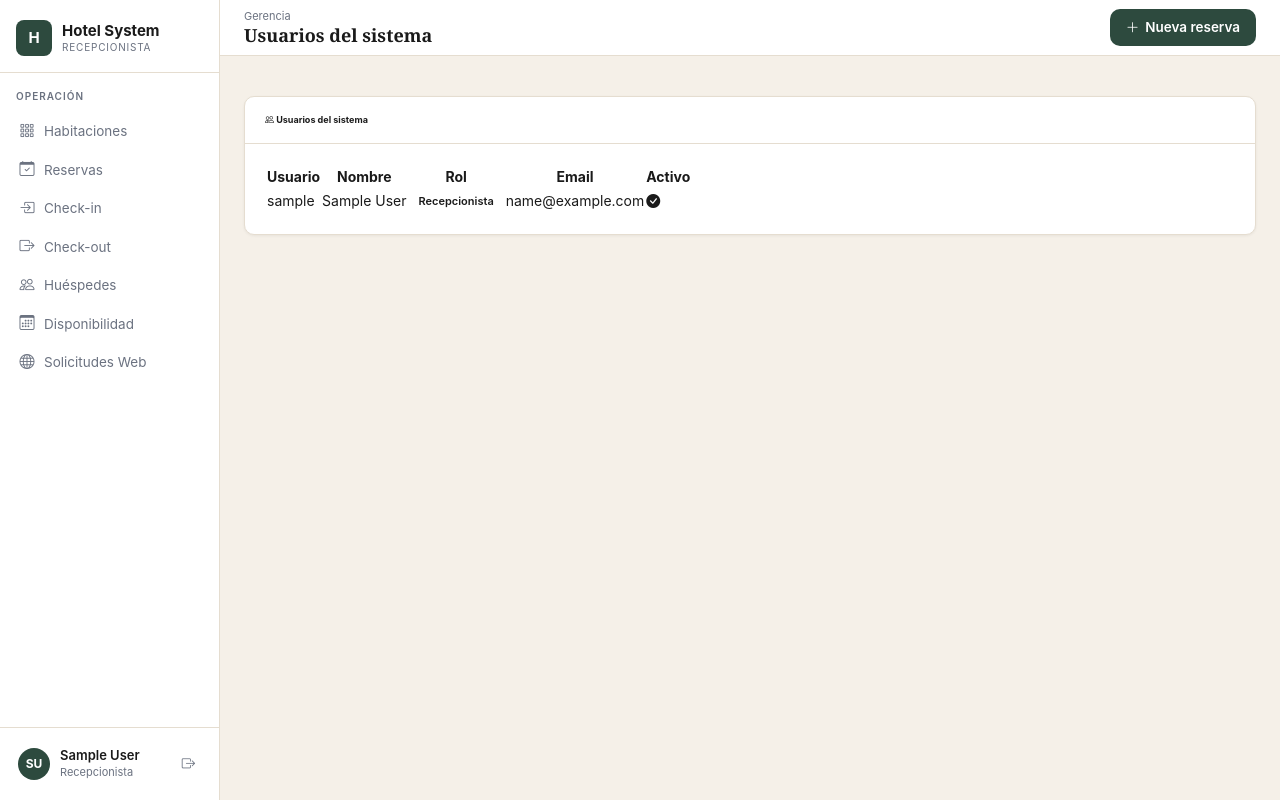
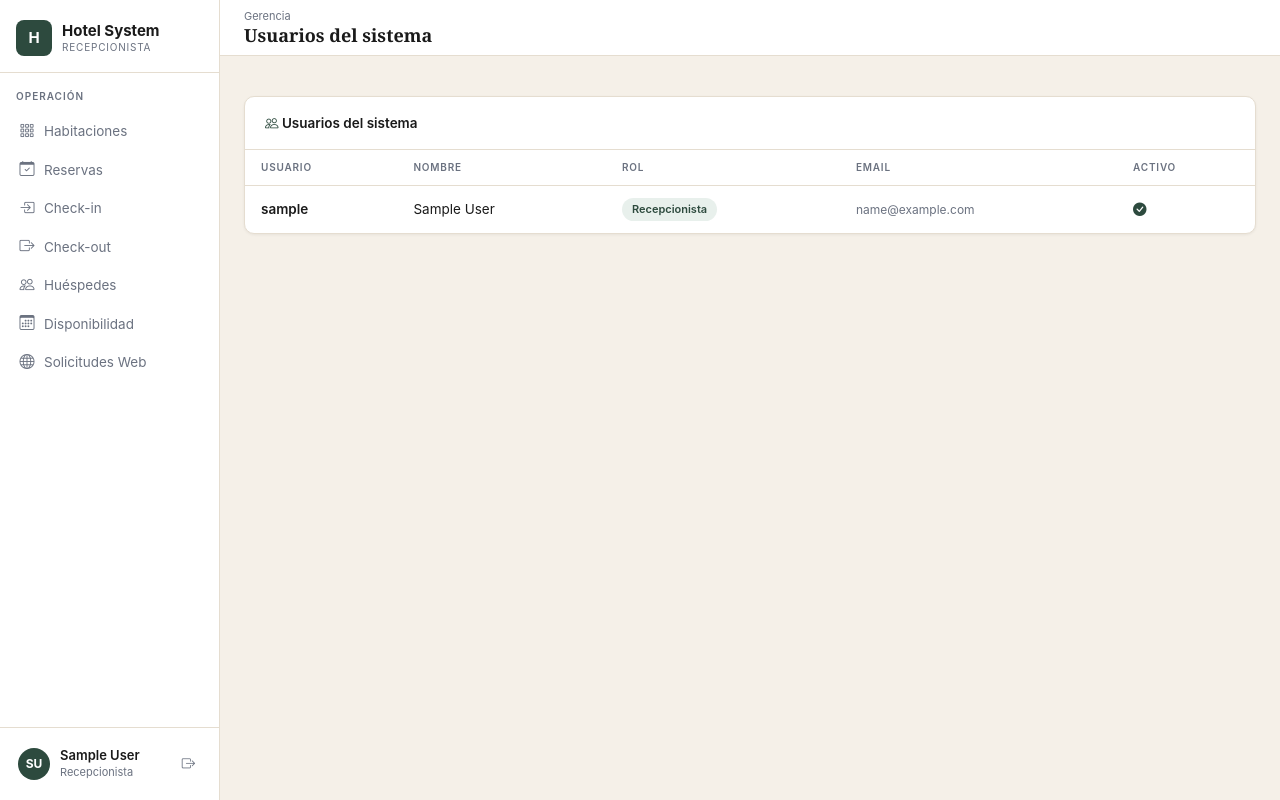
Before and after one commit to fustamantelennart-lgtm/Sitema_Hotel, a Django app: page /gerencia/usuarios/ in a window 1280 px wide. Run offline with Django 4.2, Linux system fonts and the light colour scheme; the visitor is signed in with stand-in values (Sample User, id 1); data comes from the database, SQL or seed files in the repository; parts of the project's set-up code (start-up, migrations or seed data) failed here and were passed over.

Commit message:
fix: usuarios gerencia excluye clientes, ocupacion y usuarios con clases propias, campo usuario en huesped
Co-authored-by: Yoky Yabe Villanueva <yvllanuevayokyh@uss.edu.pe>
Co-authored-by: Maicol Rafael Rojas <maicolnelsonrafaelrojas@gmail.com>
Co-authored-by: Pamela Chavez Lopez <clopezpamelanah@uss.edu.pe>
Co-authored-by: Lucrecia Montes Pozo <mpozolucrecivic@uss.edu.pe>
Co-authored-by: Daniel Rodriguez Torres <rtawers2000@gmail.com>

```diff
--- a/apps/gerencia/views.py
+++ b/apps/gerencia/views.py
@@ -113,9 +113,10 @@ def ocupacion(request):
 @rol_requerido('admin')
 def usuarios(request):
     from apps.usuarios.models import Usuario
-    usuarios = Usuario.objects.all().order_by('rol', 'username')
+    usuarios = Usuario.objects.exclude(
+        rol='cliente'
+    ).order_by('rol', 'username')
     return render(request, 'gerencia/usuarios.html', {'usuarios': usuarios})
-
 
 @login_required
 @rol_requerido('admin')
--- a/apps/reservas/models.py
+++ b/apps/reservas/models.py
@@ -20,6 +20,7 @@ class Huesped(models.Model):
     telefono       = models.CharField(max_length=15, blank=True)
     nacionalidad   = models.CharField(max_length=60, default='Peruana')
     fecha_registro = models.DateTimeField(auto_now_add=True)
+    usuario        = models.OneToOneField('usuarios.Usuario',on_delete=models.SET_NULL,null=True, blank=True,related_name='huesped')
 
     class Meta:
         verbose_name        = 'Huésped'
--- a/templates/gerencia/usuarios.html
+++ b/templates/gerencia/usuarios.html
@@ -4,18 +4,19 @@
 {% block breadcrumb_title %}Usuarios del sistema{% endblock %}
 {% block nav_usuarios %}active{% endblock %}
 
+{% block topbar_actions %}{% endblock %}
+
 {% block content %}
-<div class="card border-0 shadow-sm">
-  <div class="card-header bg-white border-0 pt-3">
-    <h6 class="fw-bold mb-0"><i class="bi bi-people me-2"></i> Usuarios del sistema</h6>
+<div class="card">
+  <div class="card-header">
+    <i class="bi bi-people" style="color:var(--color-primary);"></i>
+    Usuarios del sistema
   </div>
-  <div class="card-body p-0">
   {% if usuarios %}
-    <div class="table-responsive">
-      <table class="table table-hover align-middle mb-0">
-        <thead class="table-light">
+  <table class="tabla">
+    <thead>
       <tr>
-            <th class="ps-3">Usuario</th>
+        <th>Usuario</th>
         <th>Nombre</th>
         <th>Rol</th>
         <th>Email</th>
@@ -25,36 +26,34 @@
     <tbody>
       {% for u in usuarios %}
       <tr>
-            <td class="ps-3 fw-semibold">{{ u.username }}</td>
+        <td style="font-weight:600;">{{ u.username }}</td>
         <td>{{ u.get_full_name|default:"—" }}</td>
         <td>
           <span class="badge
-                {% if u.rol == 'admin' %}bg-danger
-                {% elif u.rol == 'recepcionista' %}bg-primary
-                {% elif u.rol == 'housekeeping' %}bg-warning text-dark
-                {% else %}bg-secondary{% endif %}">
+            {% if u.rol == 'admin' %}badge-red
+            {% elif u.rol == 'recepcionista' %}badge-green
+            {% elif u.rol == 'housekeeping' %}badge-sand
+            {% else %}badge-gray{% endif %}">
             {{ u.get_rol_display }}
           </span>
         </td>
-            <td class="text-muted small">{{ u.email|default:"—" }}</td>
+        <td style="color:var(--color-text-muted); font-size:12px;">{{ u.email|default:"—" }}</td>
         <td>
           {% if u.is_active %}
-                <i class="bi bi-check-circle-fill text-success"></i>
+            <i class="bi bi-check-circle-fill" style="color:var(--color-primary);"></i>
           {% else %}
-                <i class="bi bi-x-circle-fill text-danger"></i>
+            <i class="bi bi-x-circle-fill" style="color:var(--color-danger);"></i>
           {% endif %}
         </td>
       </tr>
       {% endfor %}
     </tbody>
   </table>
-    </div>
   {% else %}
-    <div class="text-center py-5 text-muted">
-      <i class="bi bi-people fs-1 d-block mb-2"></i>
+  <div class="card-body" style="text-align:center; padding:40px; color:var(--color-text-muted);">
+    <i class="bi bi-people" style="font-size:32px; display:block; margin-bottom:8px;"></i>
     No hay usuarios registrados.
   </div>
   {% endif %}
 </div>
-</div>
 {% endblock %}
```
Also changed, not shown: templates/gerencia/ocupacion.html (+13 -14 lines), apps/reservas/migrations/0005_huesped_usuario.py (added). Lines whose indentation alone changed are shown as unchanged.
